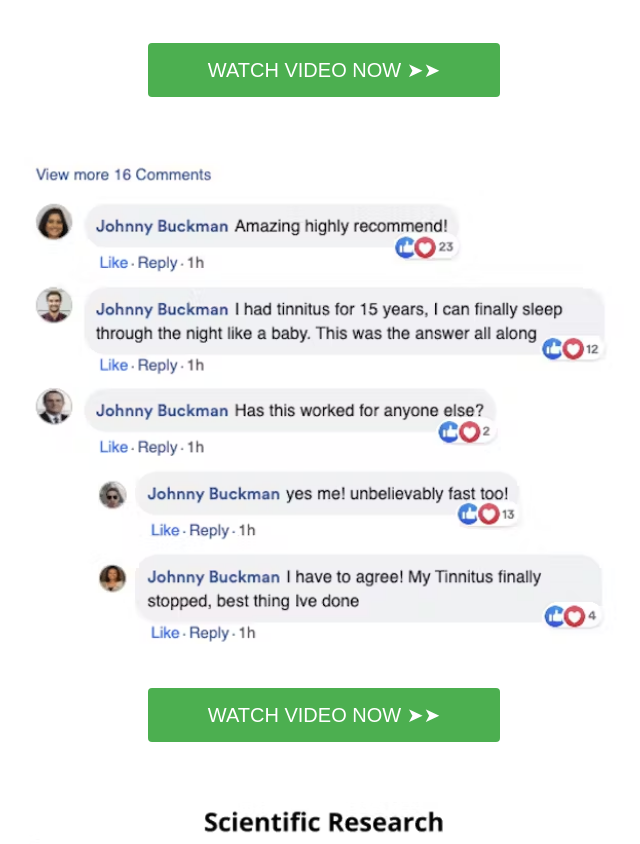
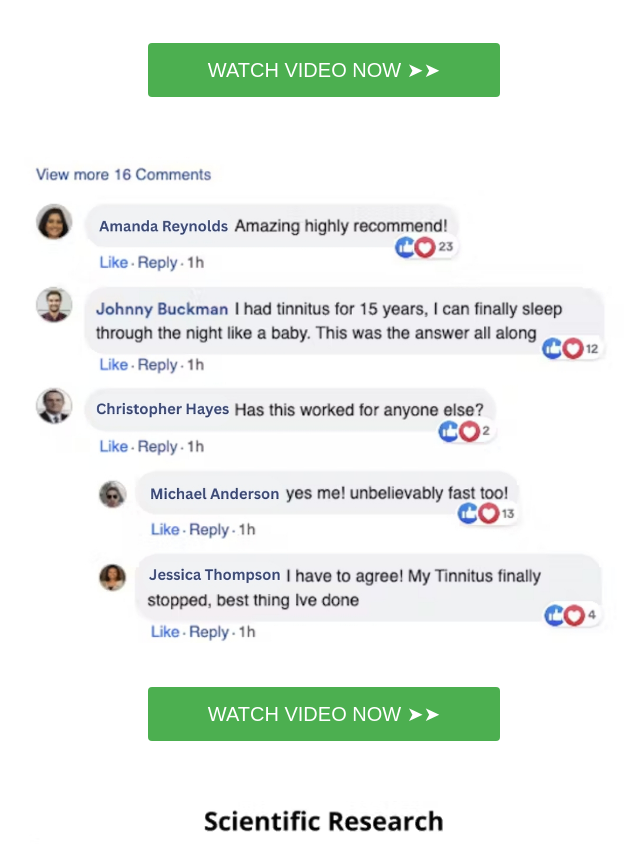
Before and after one commit to Xentraffic/EchoXen-Landers, a plain HTML site: page navyseals/index.html in a window 1280 px wide. Shown: the part 682-1526 px from the top of the page, without its empty margins (316-956 px from the left). Drawn offline with Linux system fonts and the light colour scheme.

Commit message:
Update index.html

```diff
--- a/navyseals/index.html
+++ b/navyseals/index.html
@@ -119,7 +119,7 @@
                 <button>WATCH VIDEO NOW ➤➤</button>
             </a>
         </div>
-        <img src="commentaires.avif" alt="Commentaires"  style="width: 100%; height: auto; margin-top: 20px;">
+        <img src="Commentaires2.jpg" alt="Commentaires"  style="width: 100%; height: auto; margin-top: 20px;">
         <div class="cta">
             <a href="https://trk.mrttrck.com/click" target="_blank">
                 <button>WATCH VIDEO NOW ➤➤</button>
```
